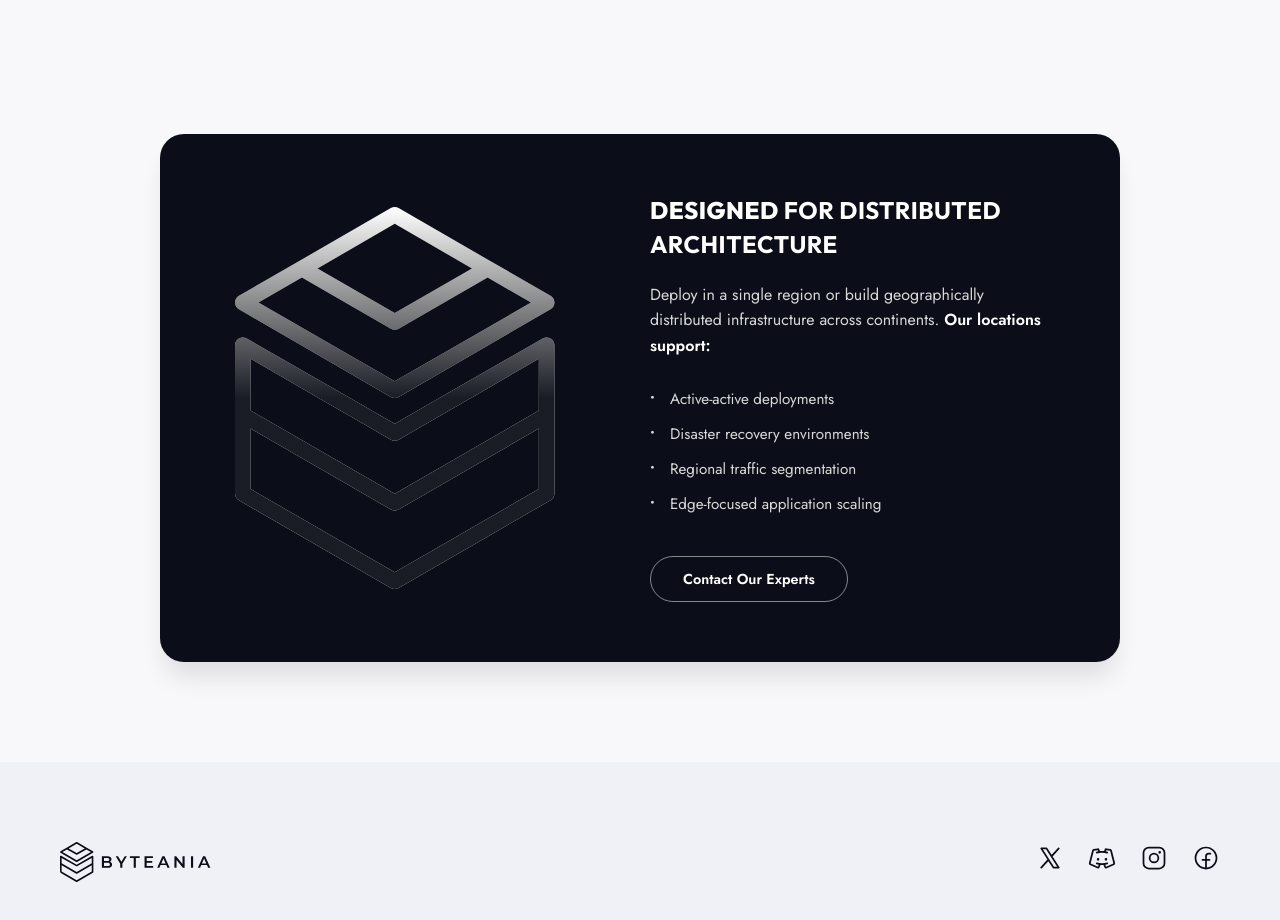
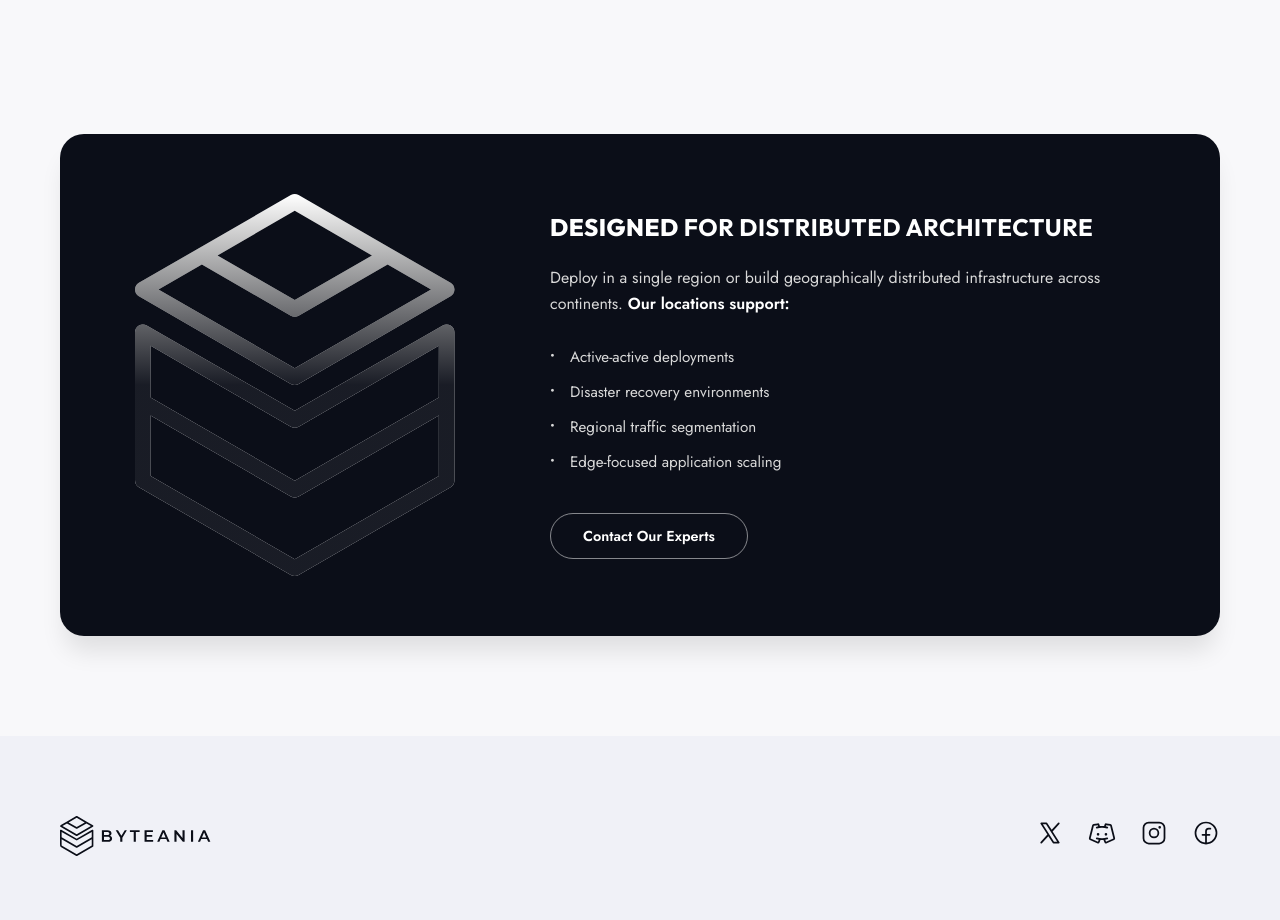
Before and after one commit to souiiii/Bytenia, a React (Vite) app: page /locations in a window 1280 px wide. Shown: the part 1860-2780 px from the top of the page. Built offline with nearby package versions, Linux system fonts and the light colour scheme; what react-world-flags would draw is missing.

Commit message:
feat: add DistributedArchitectureBanner component to display infrastructure capabilities

```diff
--- a/src/components/DistributedArchitectureBanner/DistributedArchitectureBanner.jsx
+++ b/src/components/DistributedArchitectureBanner/DistributedArchitectureBanner.jsx
@@ -5,7 +5,7 @@ import './DistributedArchitectureBanner.css';
 const DistributedArchitectureBanner = () => {
   return (
     <section className="architecture-banner section">
-      <div className="container" style={{maxWidth: '1000px'}}>
+      <div className="container">
         <div className="architecture-card">
 
           <div className="architecture-graphic">
```
